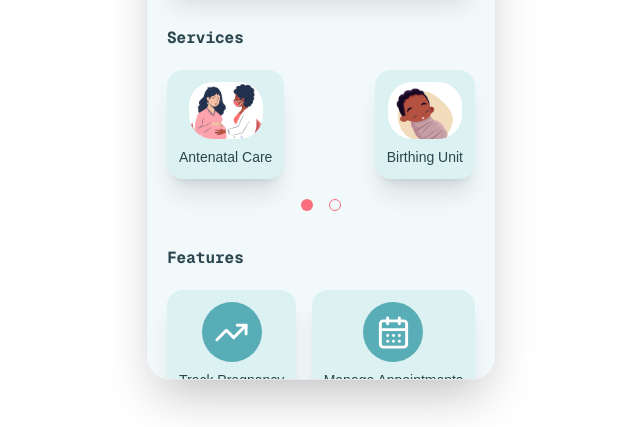
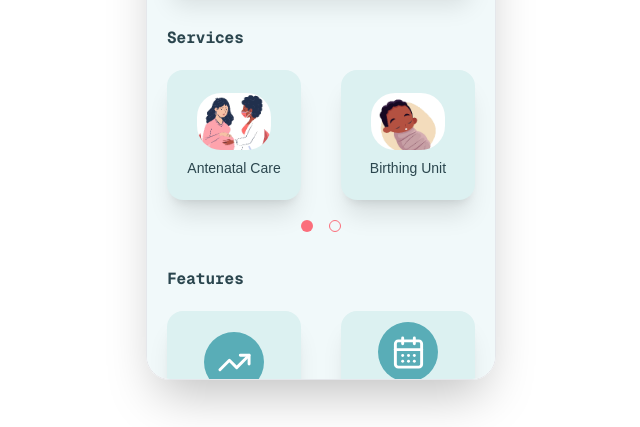
Before and after one commit to OluwaJudah/blissfulBirth, a Next.js app: page / in a window 1280 px wide. Shown: the part 370-797 px from the top of the page, without its empty margins (319-959 px from the left). Built offline with nearby package versions, Linux system fonts and the light colour scheme.

Commit message:
refactor: updated spacing for the Services and Features

```diff
--- a/components/(public)/landing-page/Features.tsx
+++ b/components/(public)/landing-page/Features.tsx
@@ -5,11 +5,11 @@ const Features = () => {
   return (
     <div className="flex flex-col gap-y-5">
       <p className="font-mono font-bold text-turquoise-900">Features</p>
-      <div className="flex flex-row justify-between">
+      <div className="flex flex-row space-x-10">
         {features.map((feature: any) => (
           <div
             key={feature.name}
-            className="w-[140] h-[140] md:w-[130] md:h-[130] flex items-center justify-center p-3 bg-turquoise-100 rounded-2xl shadow-xl"
+            className="basis-1/2 h-[140px] md:h-[130px] flex items-center justify-center p-3 bg-turquoise-100 rounded-2xl shadow-xl"
           >
             <div className="flex flex-col items-center gap-2">
               <div className="flex justify-center items-center w-[60px] h-[60px] bg-turquoise-400 rounded-full overflow-hidden">
--- a/components/(public)/landing-page/Services.tsx
+++ b/components/(public)/landing-page/Services.tsx
@@ -6,11 +6,11 @@ const Services = () => {
   return (
     <div className="flex flex-col gap-y-5">
       <p className="font-mono font-bold text-turquoise-900">Services</p>
-      <div className="flex flex-row justify-between">
+      <div className="flex flex-row space-x-10">
         {services.map((service: any) => (
           <div
             key={service.name}
-            className="w-[140] h-[140] md:w-[130] md:h-[130] flex items-center justify-center p-3 bg-turquoise-100 rounded-2xl shadow-xl"
+            className="basis-1/2 h-[140px] md:h-[130px] flex items-center justify-center p-3 bg-turquoise-100 rounded-2xl shadow-xl"
           >
             <div className="flex flex-col items-center gap-2">
               <div className="w-[74px] h-[57px] rounded-3xl overflow-hidden">
```
